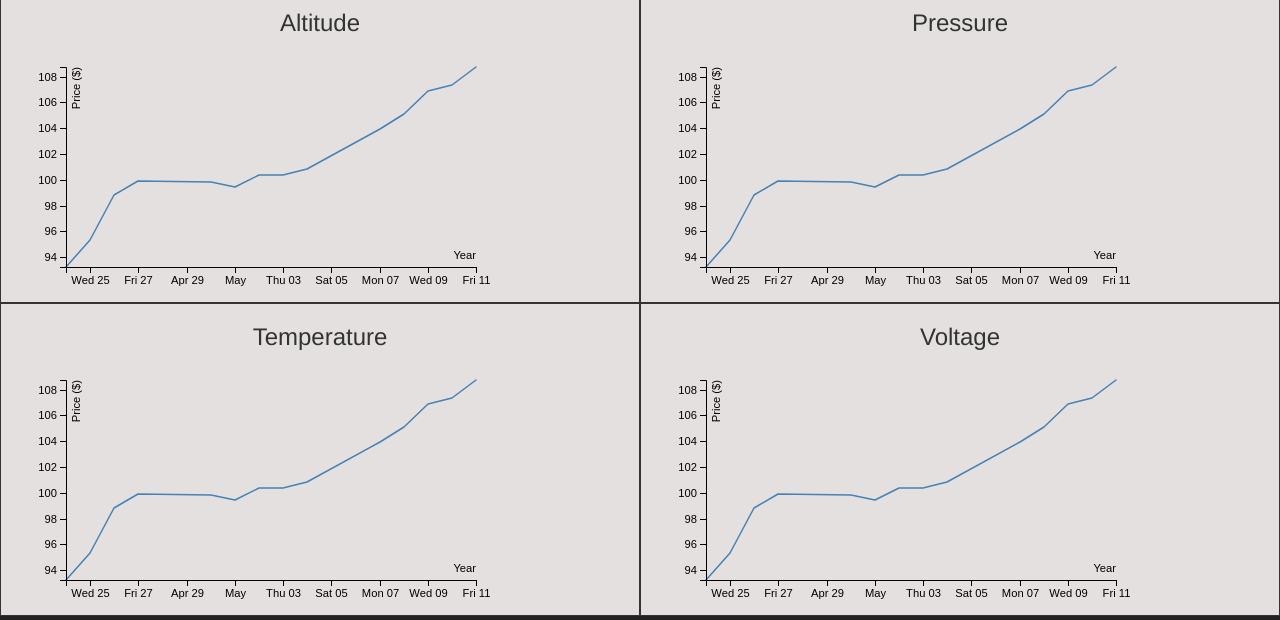
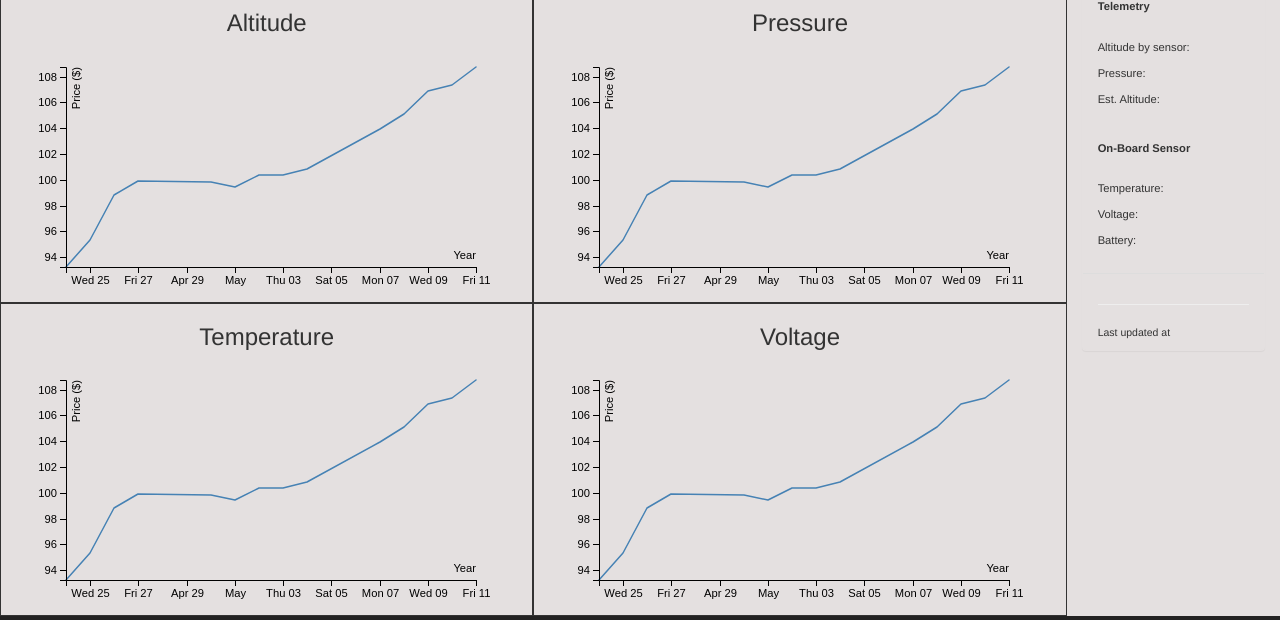
Before and after one commit to rounaksingh/rit_hab_mission_status, a plain HTML site: page index.html in a window 1280 px wide. Shown: the part 64-684 px from the top of the page. Drawn offline with nearby package versions, Linux system fonts and the light colour scheme; a script that the page names is missing.

Commit message:
arps-map embeded

```diff
--- a/css/custom_style.css
+++ b/css/custom_style.css
@@ -72,6 +72,23 @@
     margin-top: 10px;
 }
 
+.panel{
+    background-color: #E4E0E0;
+}
+
+.panel h3{
+    font-size: 0.8em;
+    font-weight: bold;
+}
+
+.panel p{
+    font-size: 0.8em;
+}
+
+.panel-footer{
+    font-size: 0.75em;
+    background-color: #E4E0E0;
+}
 /* Tablet */
 @media(max-width: 768px){
     .plot-res{
--- a/index.html
+++ b/index.html
@@ -65,6 +65,8 @@
     <!-- Plots -->
     <section id="plots" class="background-light-grey">
         <div class="container-fluid">
+        <div class="row">
+        <div class="col-md-10">
             <div class="row">
                 <div class="plot col-md-6">
                     <h3>Altitude</h3>
@@ -84,6 +86,48 @@
                     <h3>Voltage</h3>
                     <svg width="480" height="250"></svg>
                 </div>
+            </div>
+            </div>
+            <div class="col-md-2">
+                <div class="panel">
+                <div class="panel-heading">
+                  <h3 class="panel-title">Telemetry</h3>
+                </div>
+                <div class="panel-body">
+                  <p>Altitude by sensor:</p>
+                  <p>Pressure:</p>
+                  <p>Est. Altitude:</p>
+                </div>
+                <div class="panel-heading">
+                  <h3 class="panel-title">On-Board Sensor</h3>
+                </div>
+                <div class="panel-body">
+                  <p>Temperature:</p>
+                  <p>Voltage:</p>
+                  <p>Battery:</p>
+                </div>
+                <div class="panel-footer"><hr>Last updated at </div>
+              </div>
+              <div class="aprs-map">
+                <p>
+                    <script type="text/javascript">
+                    he_track = "EW5110"; // track this callsign
+                    // latitude and longitude of Rochester, NY
+                    he_lat = 43.1610;
+                    he_lng = -77.6109;
+                    he_zoom = 10; // zoom out a bit
+                    he_maptype = 'h'; // hybrid map
+                    // select what to show
+                    he_hide_tcp = 1; // do not show Internet stations
+                    he_show_aprs = 'w'; // show APRS stations with waypoints
+                    he_show_aprs_w = ''; // do not show APRS weather stations
+                    he_show_aprs_i = 'p'; // only show the current position of items without track
+                    he_show_ais = ''; // do not show AIS ships
+                    </script>
+                    <script type="text/javascript" src="http://aprs.fi/js/embed.js">
+                    </script>
+                </p>
+              </div>
             </div>
         </div>
     </section>
```
